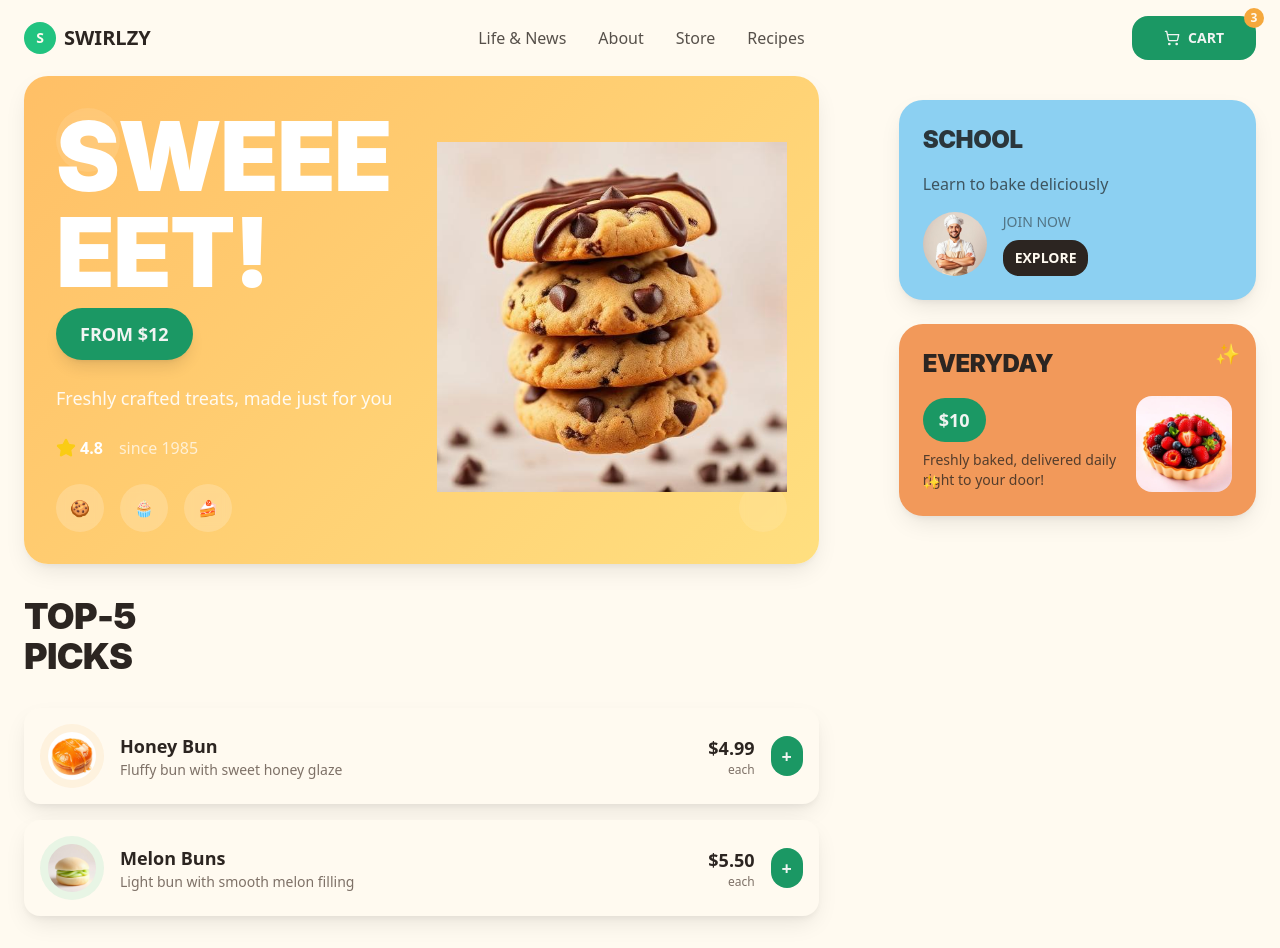
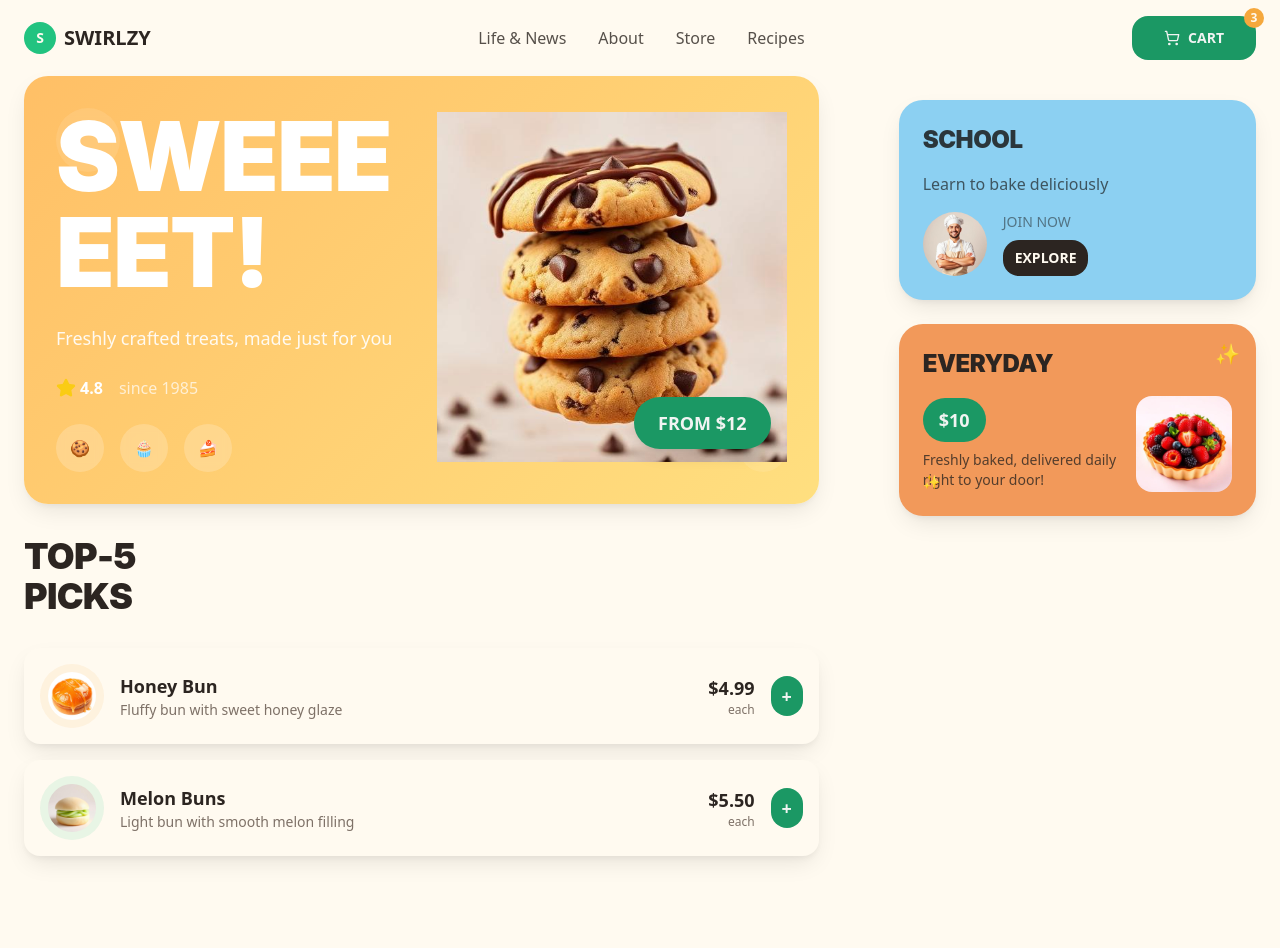
Before and after one commit to DanielGraciaSanValero/swirlzy-treats-showcase, a React (Vite) app: page / in a window 1280 px wide. After the commit the page ends 888 px from the top, so only its background shows below. Built offline with nearby package versions, Linux system fonts and the light colour scheme; the HTML template or start-up script is replaced by a standard one.

Commit message:
Move price into image

```diff
--- a/src/components/HeroSection.tsx
+++ b/src/components/HeroSection.tsx
@@ -14,13 +14,6 @@ const HeroSection = () => {
               <br />
               EET!
             </h1>
-
-            {/* Price Badge */}
-            <div className="relative inline-block">
-              <div className="bg-green-badge text-green-badge-foreground rounded-full px-6 py-3 font-bold text-lg shadow-lg">
-                FROM $12
-              </div>
-            </div>
           </div>
 
           {/* Subtitle */}
@@ -51,13 +44,20 @@ const HeroSection = () => {
           </div>
         </div>
 
-        {/* Right Content - Hero Image */}
+        {/* Right Content - Hero Image with Price Badge */}
         <div className="relative flex items-center justify-center">
           <img
             src={heroCookies}
             alt="Stack of delicious cookies"
             className="w-full max-w-md h-auto animation-float"
           />
+
+          {/* Price Badge positioned in bottom right of image */}
+          <div className="absolute bottom-4 right-4">
+            <div className="bg-green-badge text-green-badge-foreground rounded-full px-6 py-3 font-bold text-lg shadow-lg">
+              FROM $12
+            </div>
+          </div>
         </div>
       </div>
 
```
